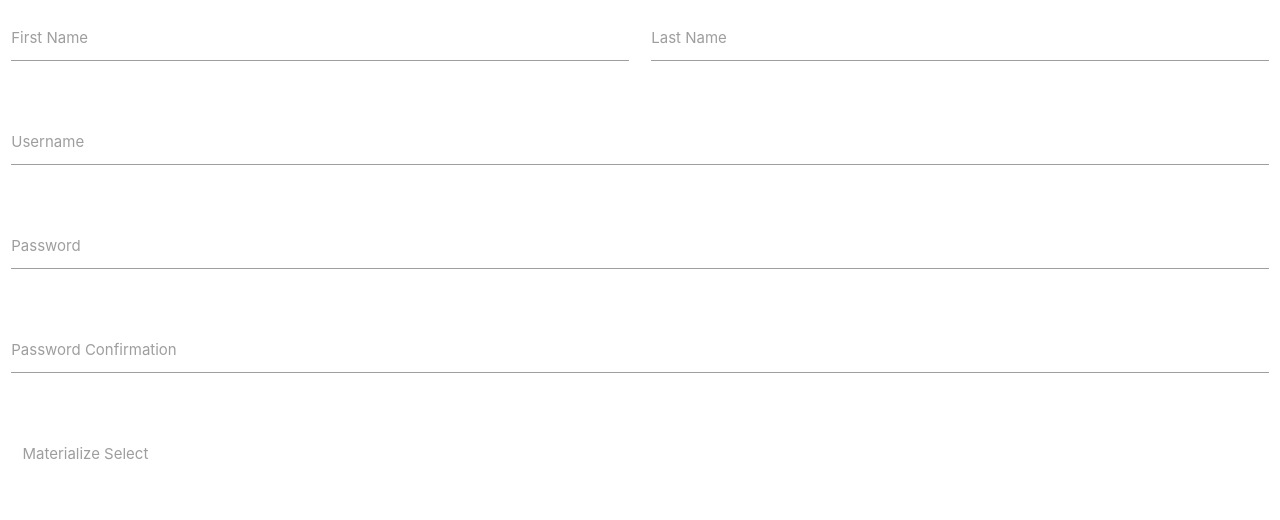
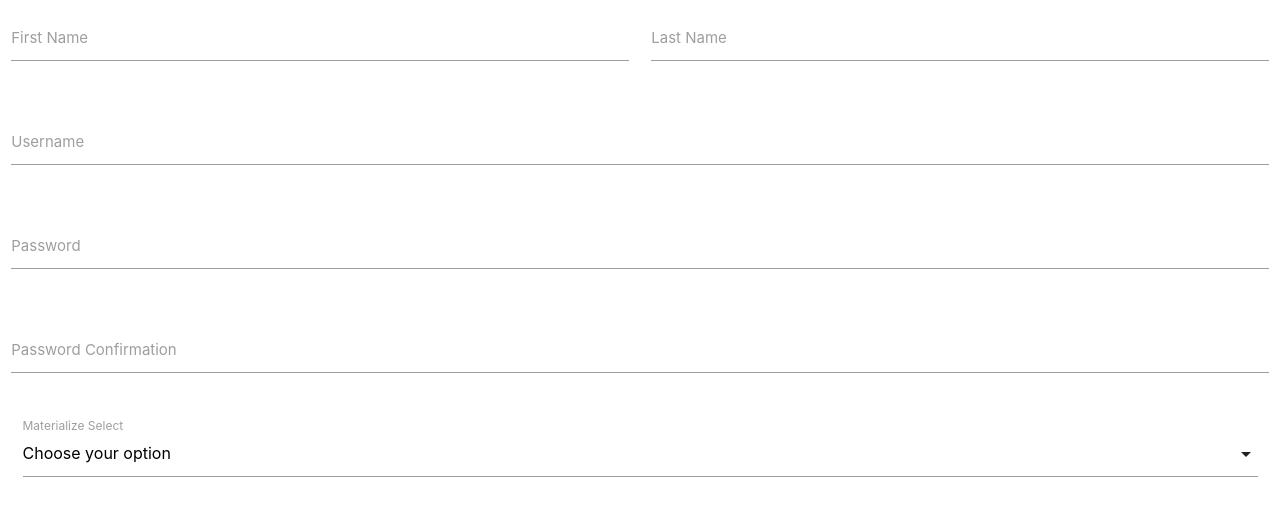
Before and after one commit to kairosity/hackpack-patricks-quiz, a Flask app: page /register in a window 1280 px wide. Shown: the top 520 px of the page. Run offline with Flask 2, Linux system fonts and the light colour scheme; some libraries are stand-ins or nearby versions.

Commit message:
<build>registration form

```diff
--- a/static/js/script.js
+++ b/static/js/script.js
@@ -1,5 +1,4 @@
   // This code is for the dropdown in the regsitration form to select the county
-  document.addEventListener('DOMContentLoaded', function() {
-    var elems = document.querySelectorAll('select');
-    var instances = M.FormSelect.init(elems, options);
+  $(document).ready(function(){
+    $('select').formSelect();
   });
--- a/templates/registration.html
+++ b/templates/registration.html
@@ -43,15 +43,42 @@
             <div class="input-field col s12">
                 <select>
                     <option value="" disabled selected>Choose your option</option>
-                    <option value="1">Option 1</option>
-                    <option value="2">Option 2</option>
-                    <option value="3">Option 3</option>
+                    <option value="1">Antrim</option>
+                    <option value="2">Armagh</option>
+                    <option value="3">Carlow</option>
+                    <option value="3">Cavan</option>
+                    <option value="3">Clare</option>
+                    <option value="3">Derry (Londonderry)</option>
+                    <option value="3">Donegal</option>
+                    <option value="3">Down</option>
+                    <option value="3">Dublin</option>
+                    <option value="3">Fermanagh</option>
+                    <option value="3">Galway</option>
+                    <option value="3">Kerry</option>
+                    <option value="3">Kildare</option>
+                    <option value="3">Kilkenny</option>
+                    <option value="3">Laois (Queens)</option>
+                    <option value="3">Leitrim</option>
+                    <option value="3">Limerick</option>
+                    <option value="3">Longford</option>
+                    <option value="3">Louth</option>
+                    <option value="3">Mayo</option>
+                    <option value="3">Meath</option>
+                    <option value="3">Monaghan</option>
+                    <option value="3">Offaly (Kings)</option>
+                    <option value="3">Roscommon</option>
+                    <option value="3">Sligo</option>
+                    <option value="3">Tipperary</option>
+                    <option value="3">Tyrone</option>
+                    <option value="3">Waterford</option>
+                    <option value="3">Westmeath</option>
+                    <option value="3">Wexford</option>
+                    <option value="3">Wicklow</option>
                 </select>
                 <label>Materialize Select</label>
             </div>
         </form>
     </div>
-
     <script src="https://code.jquery.com/jquery-3.5.1.min.js"
         integrity="sha256-9/aliU8dGd2tb6OSsuzixeV4y/faTqgFtohetphbbj0=" crossorigin="anonymous"></script>
     <script src="https://cdnjs.cloudflare.com/ajax/libs/materialize/1.0.0/js/materialize.min.js"></script>
```
